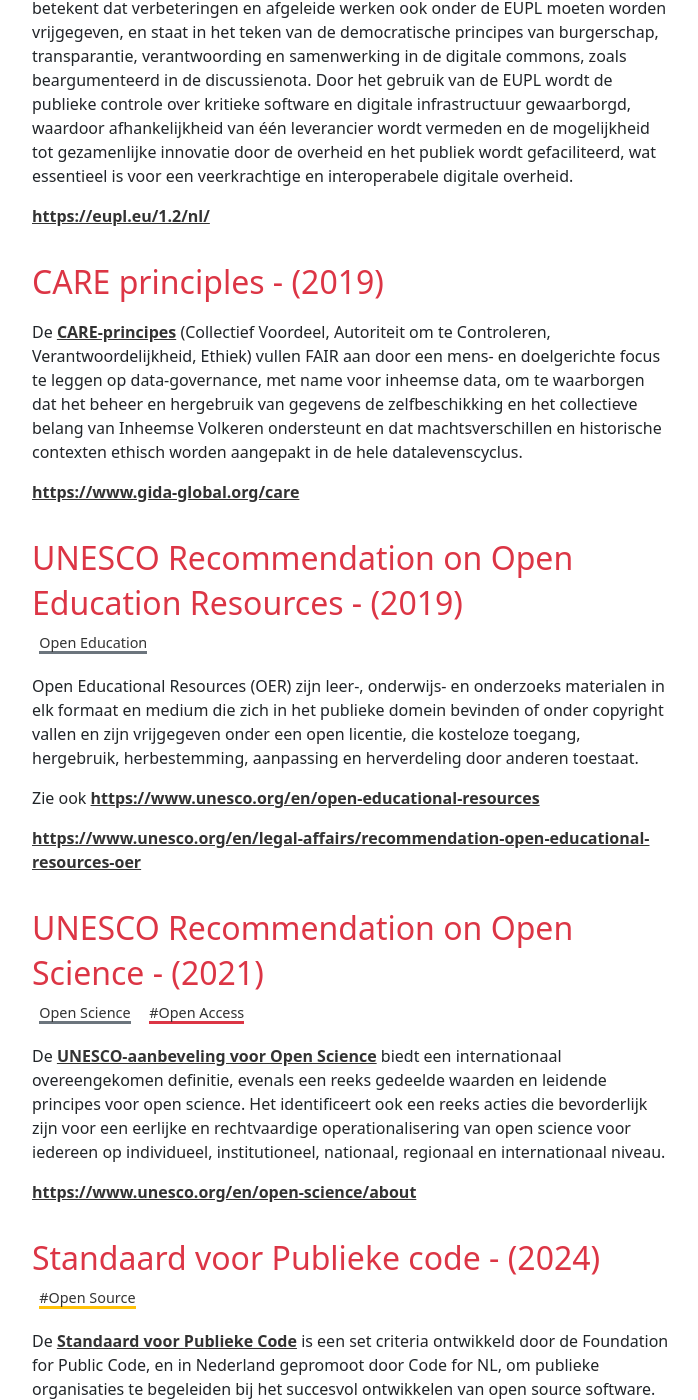
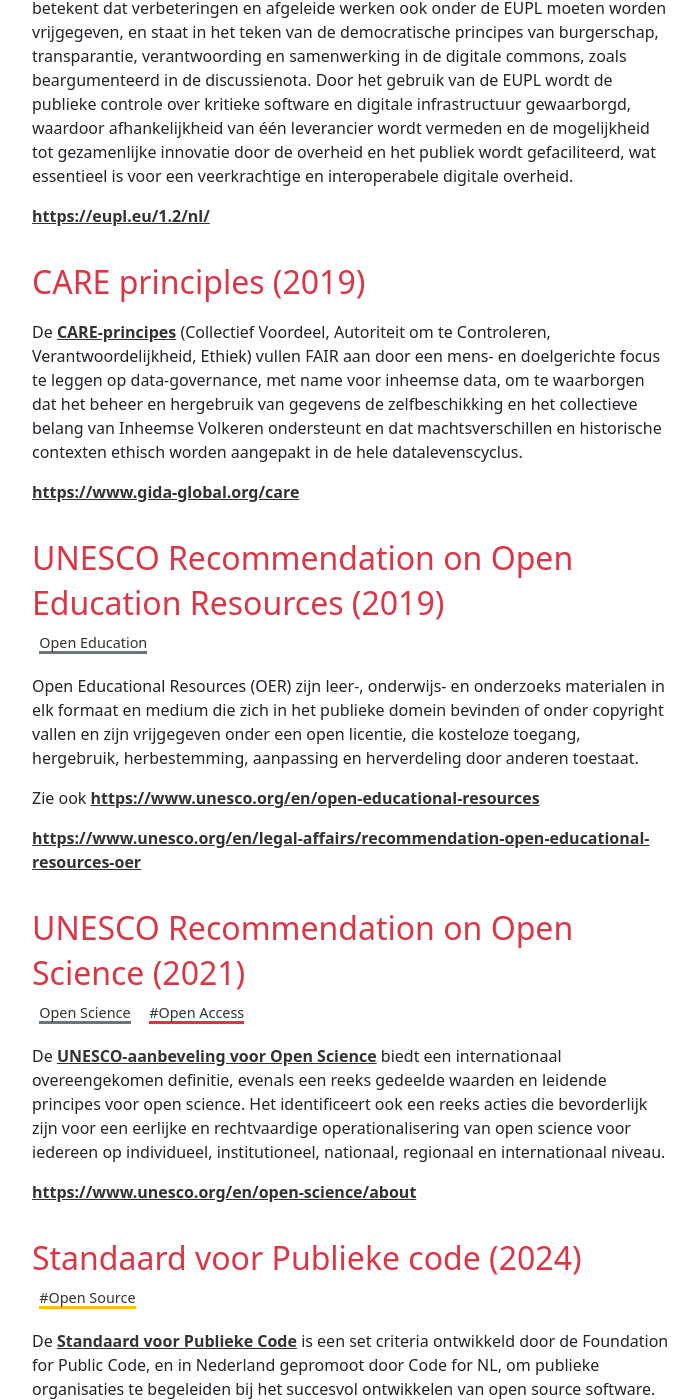
Before and after one commit to opennederland/www.opennederland.nl, a Jekyll site: the page built from pages/over-open.md, in a window 1280 px wide and 1400 px high, scrolled down 4512 px. Shown: the whole window, without its empty margins (288-986 px from the left). Built offline with Jekyll 4.4.1, drawn with Linux system fonts in a browser that asks for light colours; some of the changed text lies outside the part shown.

Commit message:
remove dash before year in initiative title

```diff
--- a/_includes/initiatives.html
+++ b/_includes/initiatives.html
@@ -6,7 +6,7 @@
 
 {% for initiative in initiatives %}
 <div>
-    <h3>{{ initiative.title }} - ({{ initiative.year }})</h3>
+    <h3>{{ initiative.title }} ({{ initiative.year }})</h3>
 
     <p>{% include tags.html tags=initiative.tags %}</p>
 
```
